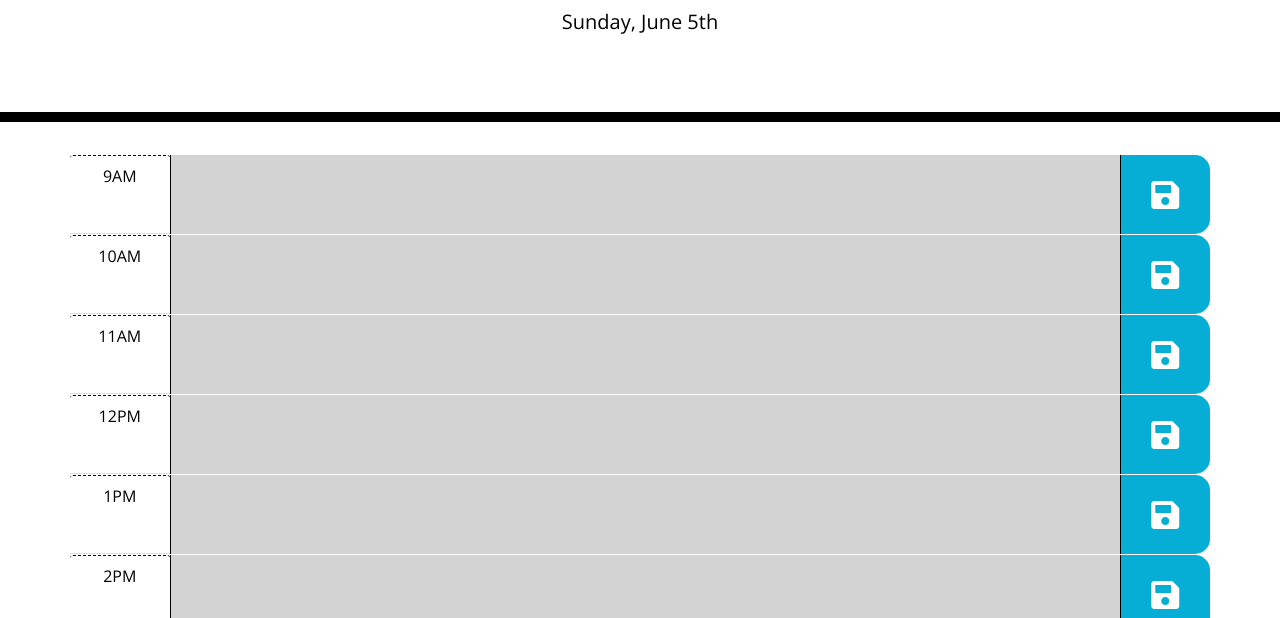
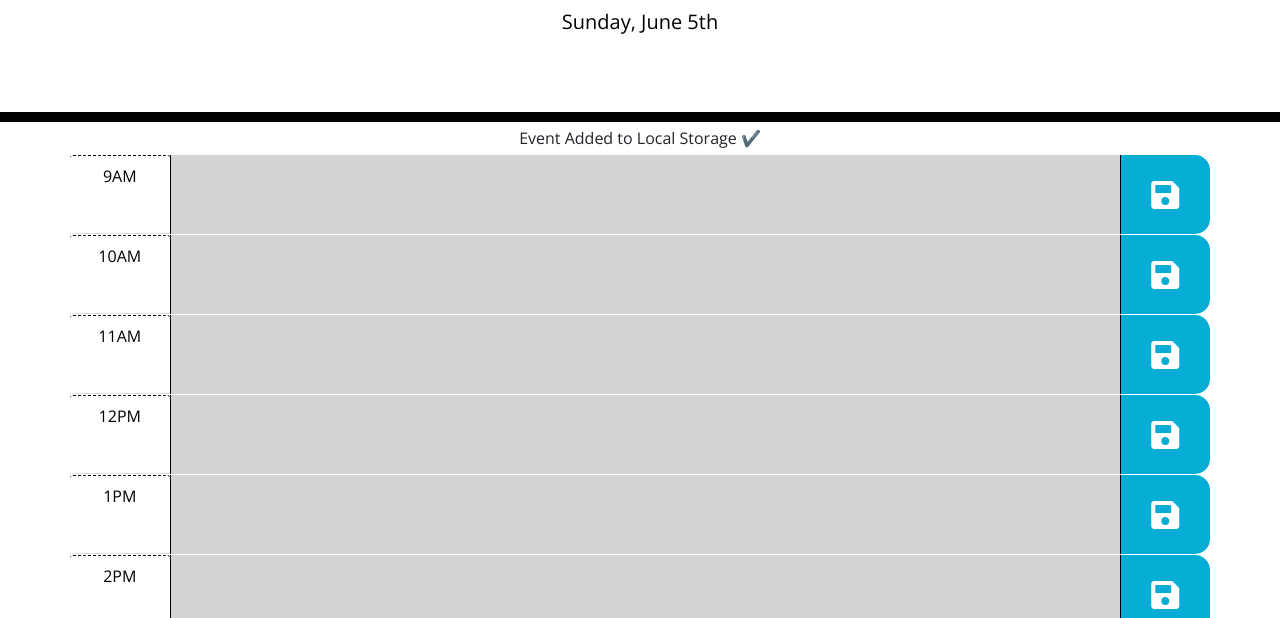
Before and after one commit to kt946/work-day-scheduler, a plain HTML site: page index.html in a window 1280 px wide. Both pictures are taken after a click on the icon 1165 px from the left and 376 px from the top of the page. Shown: the part 182-800 px from the top of the page. Drawn offline with nearby package versions, Linux system fonts and the light colour scheme.

Commit message:
add saved event alert HTML CSS JS

```diff
--- a/assets/css/style.css
+++ b/assets/css/style.css
@@ -19,6 +19,15 @@ textarea{
   color: black;
   border-radius: 0;
   border-bottom: 10px solid black;
+  margin-bottom: 0;
+}
+
+.savedAlert {
+  height: 2rem;
+}
+
+.savedAlert p {
+  padding: 8px;
 }
 
 .description{
--- a/assets/js/script.js
+++ b/assets/js/script.js
@@ -1,6 +1,7 @@
-// let code load DOM first
 var currentDate = moment().format('dddd, MMMM Do');
 var auditTimer = "";
+// hide saved event message first
+$(".savedAlert").children("p").hide();
 
 // display date at top of page
 $("#currentDay").append(currentDate);
@@ -61,6 +62,12 @@ $(document).ready(function () {
         var rowText = $(this).parent().siblings("textarea").val();
 
         localStorage.setItem(rowTimeId, rowText);
+
+        // display saved event message, then hide it
+        $(".savedAlert").children("p").show();
+        setTimeout(function() {
+            $(".savedAlert").children("p").hide();
+        }, 3000);
     });
 });
 
--- a/index.html
+++ b/index.html
@@ -28,6 +28,9 @@
       <p class="lead">A simple calendar app for scheduling your work day</p>
       <p id="currentDay" class="lead"></p>
     </header>
+    <div class="savedAlert">
+      <p class="text-center">Event Added to Local Storage ✔️</p>
+    </div>
     <div class="container">
       <!-- Timeblocks go here -->
     </div>
```
